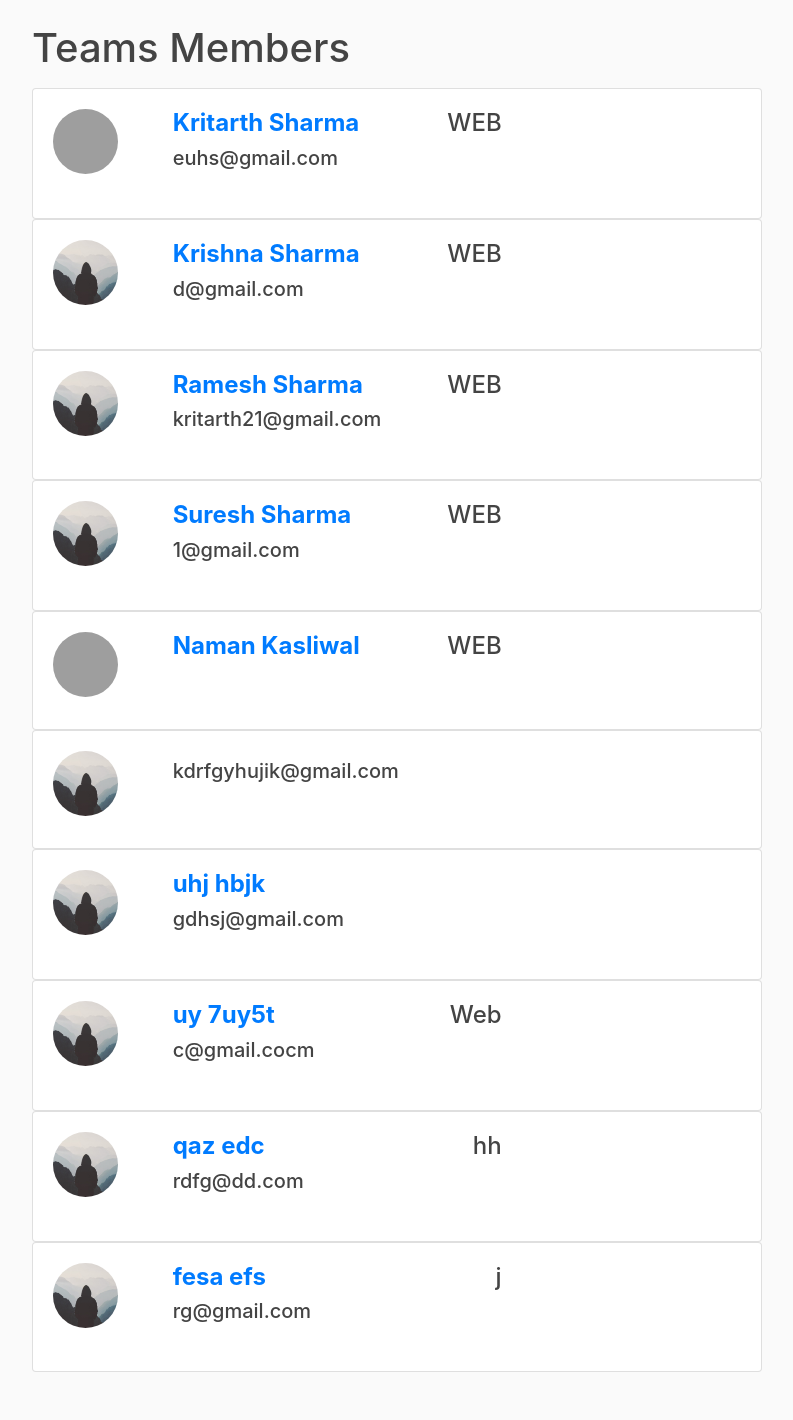
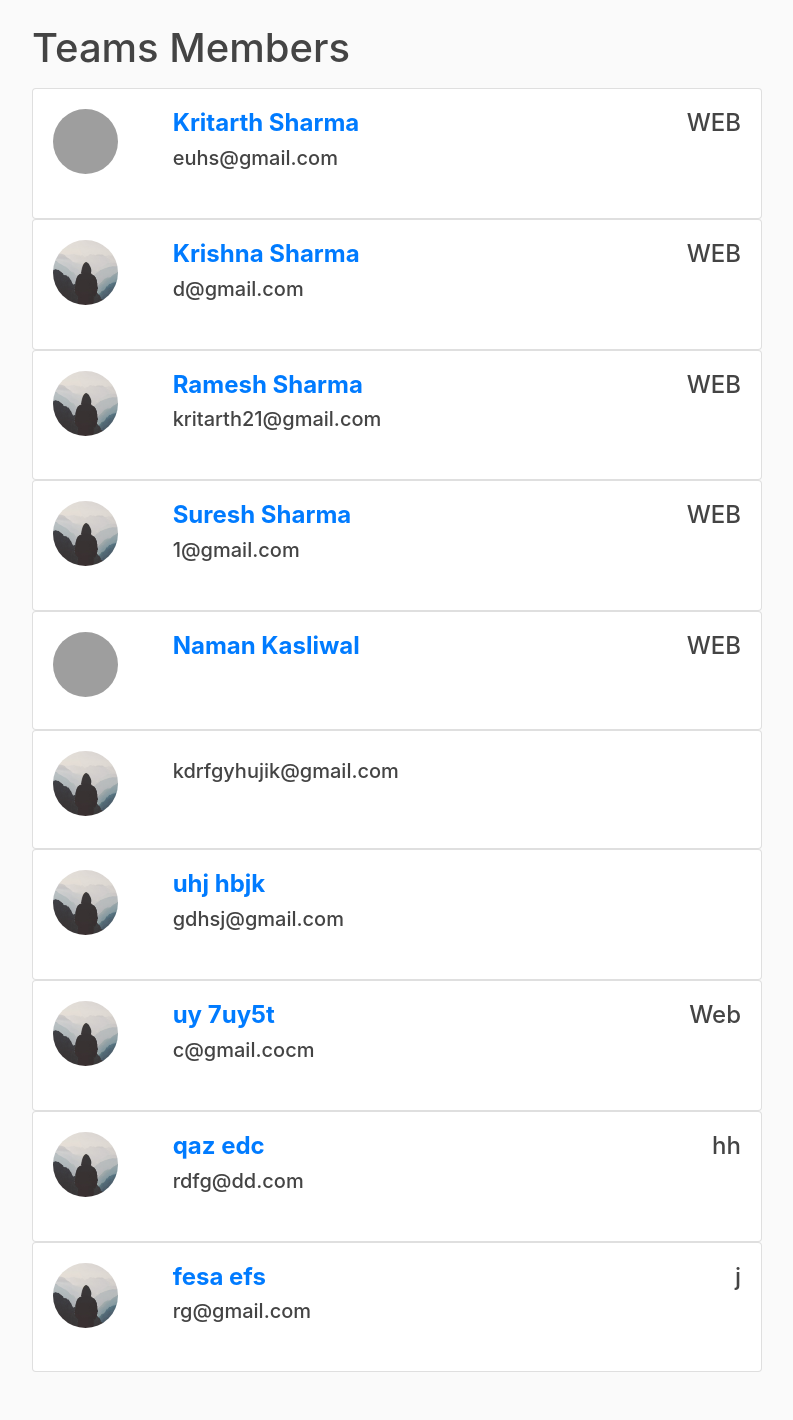
Before and after one commit to kritarth2121/productivity, a Django app: template blog/templates/blog/teammembers.html in a window 1280 px wide. Shown: the part 56-1476 px from the top of the page, without its empty margins (53-846 px from the left). Run offline with Django 3.2, Linux system fonts and the light colour scheme; the template is opened without the code that fills it: values that come from a table or form of the project are taken from there, others are empty; data comes from the database, SQL or seed files in the repository; some libraries are stand-ins or nearby versions; grey boxes are pictures that could not be loaded.

Commit message:
16 commit

```diff
--- a/blog/templates/blog/teammembers.html
+++ b/blog/templates/blog/teammembers.html
@@ -11,7 +11,7 @@
 <div class="col-sm-2 col-md-2">
 <img src="{{ post.user.profile.image.url }}" alt="" class="rounded-circle article-img"/>
 </div>
-<div class="col-sm-6 col-md-6" style="">
+<div class="col-sm-10 col-md-10" style="">
 <h4>
 <b> <a  href="{% url 'user-posts' post.user %}">{{ post.user.get_full_name }}</a></b><p style="float:right;"> {{ post.user.profile.role|safe }}
 </p></h4>
```
